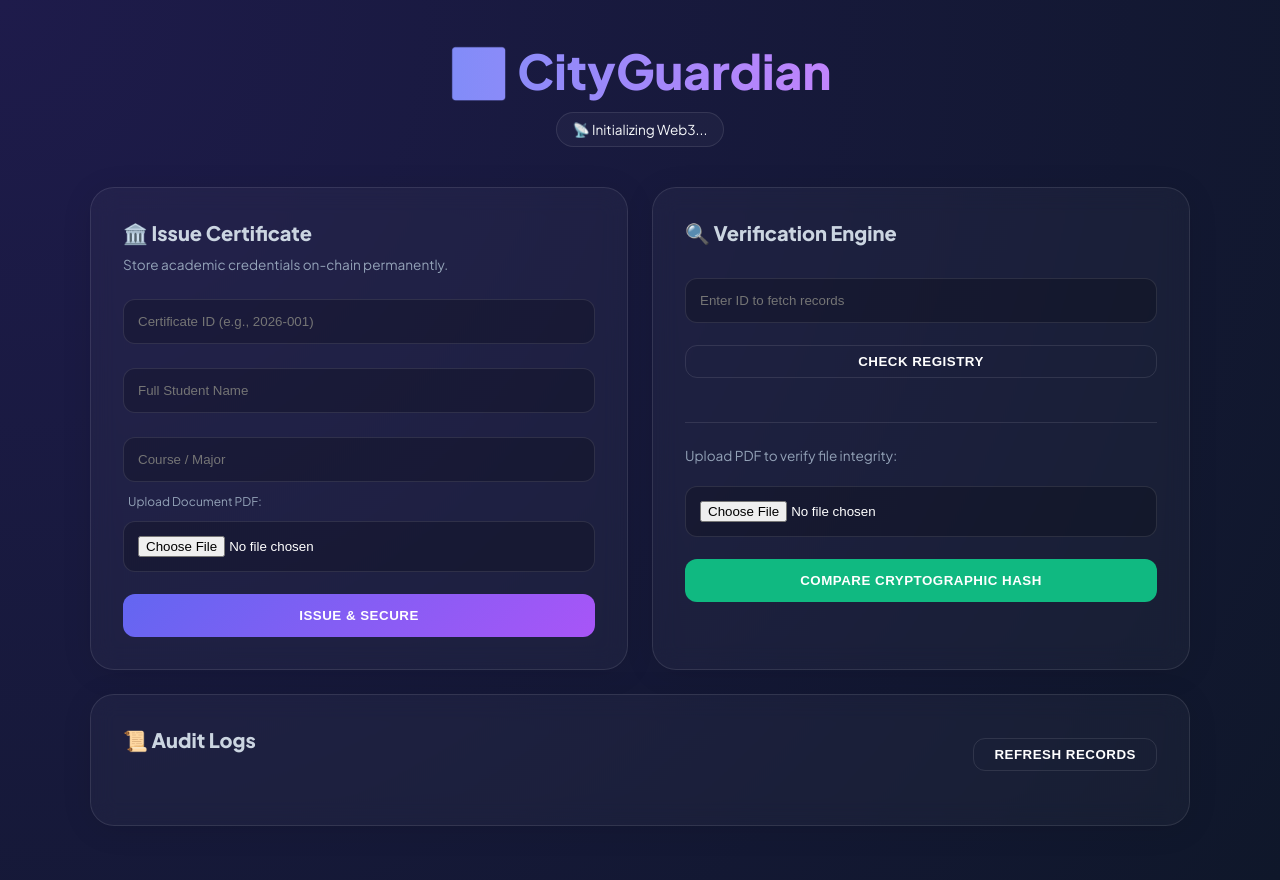
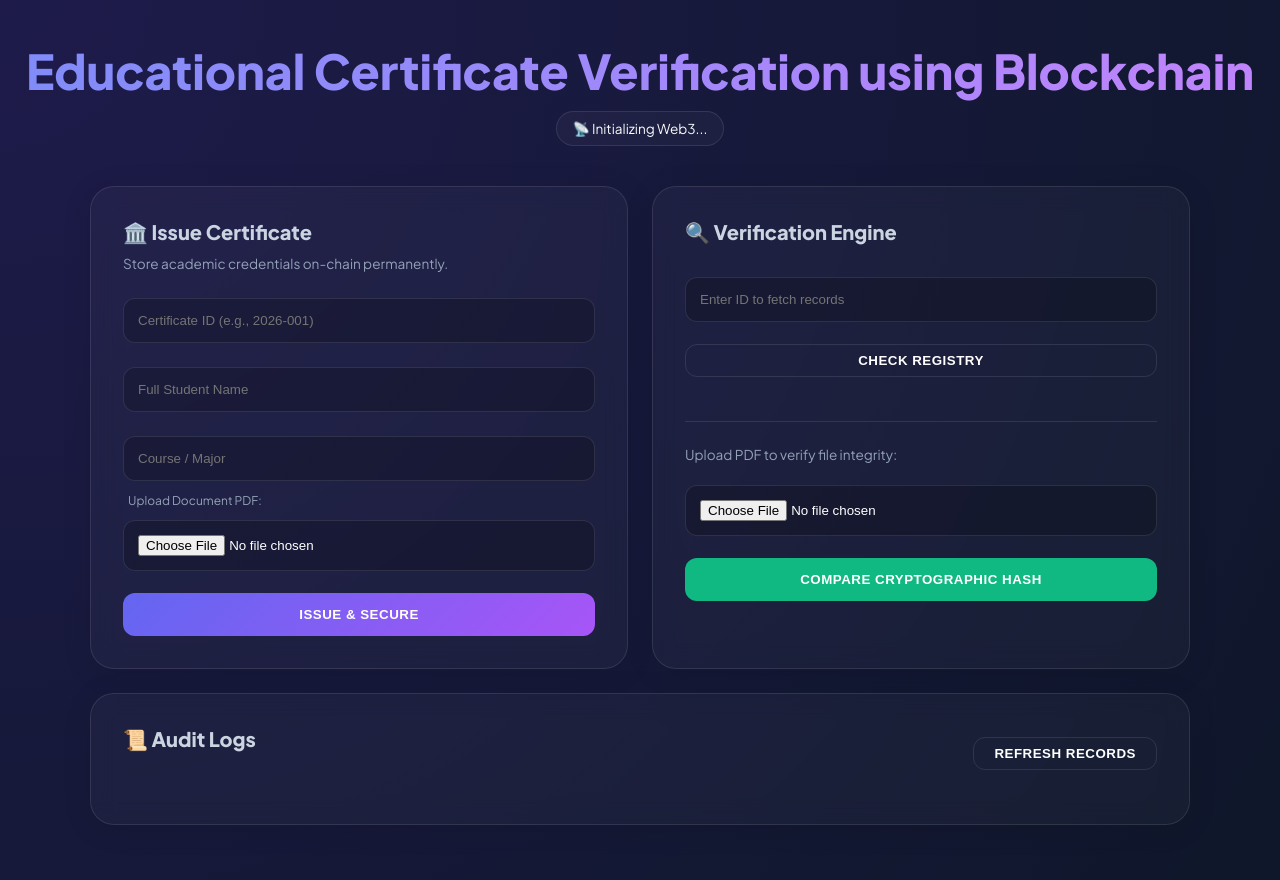
Before and after one commit to Shivamkillarikar/blockchain_project, a plain HTML site: page index.html in a window 1280 px wide. Drawn offline with Linux system fonts and the light colour scheme.

Commit message:
Update index.html

```diff
--- a/index.html
+++ b/index.html
@@ -3,7 +3,7 @@
 <head>
     <meta charset="UTF-8">
     <meta name="viewport" content="width=device-width, initial-scale=1.0">
-    <title>CityGuardian | Blockchain Portal</title>
+    <title>Educational Certificate Verification</title>
     <script src="https://cdnjs.cloudflare.com/ajax/libs/ethers/5.7.2/ethers.umd.min.js"></script>
     <link href="https://fonts.googleapis.com/css2?family=Plus+Jakarta+Sans:wght@400;600;800&display=swap" rel="stylesheet">
     <style>
@@ -127,7 +127,7 @@
 </head>
 <body>
     <div class="header">
-        <h1>🏙️ CityGuardian</h1>
+        <h1>Educational Certificate Verification using Blockchain</h1>
         <div id="status">📡 Initializing Web3...</div>
     </div>
 
```
